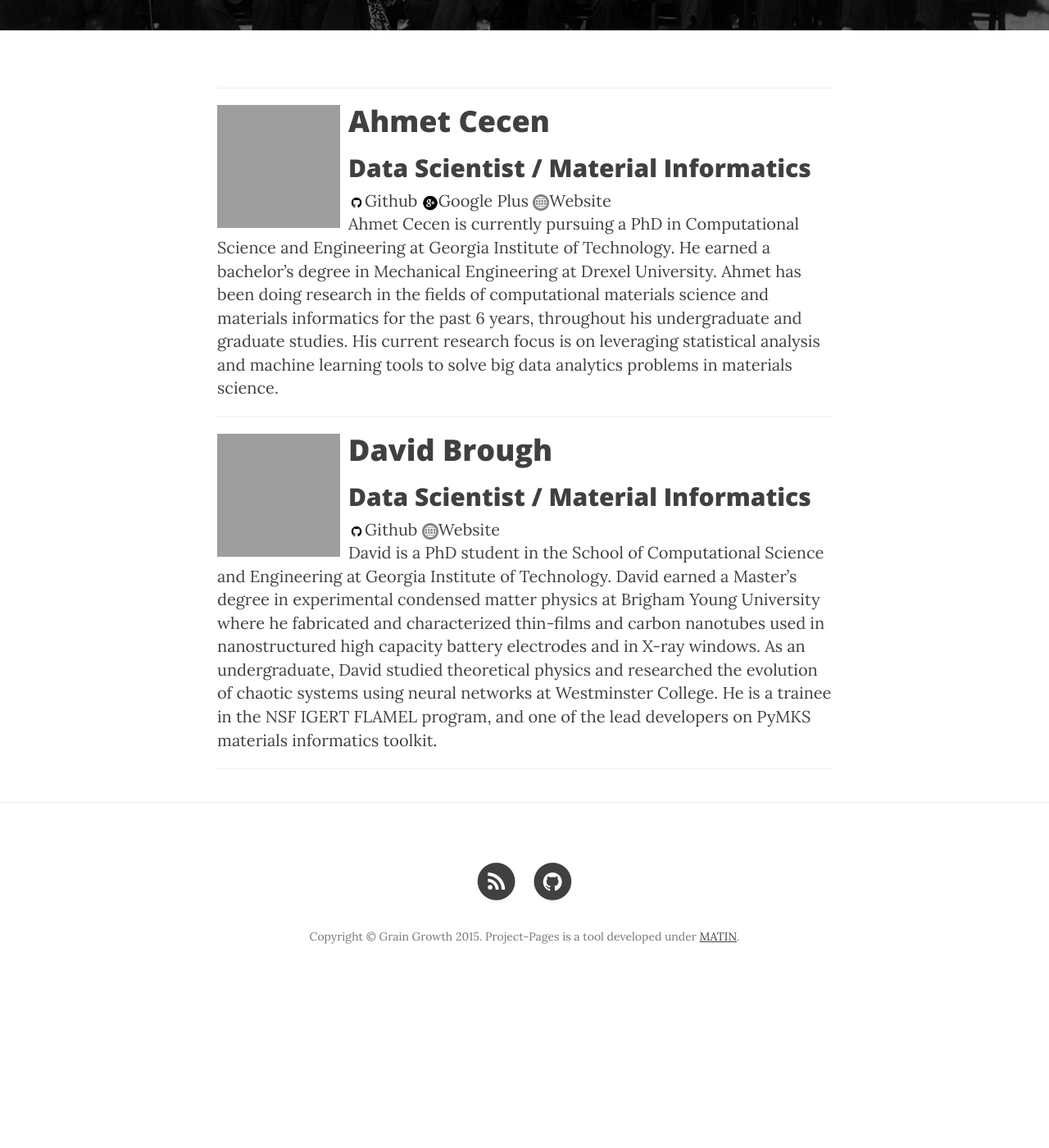
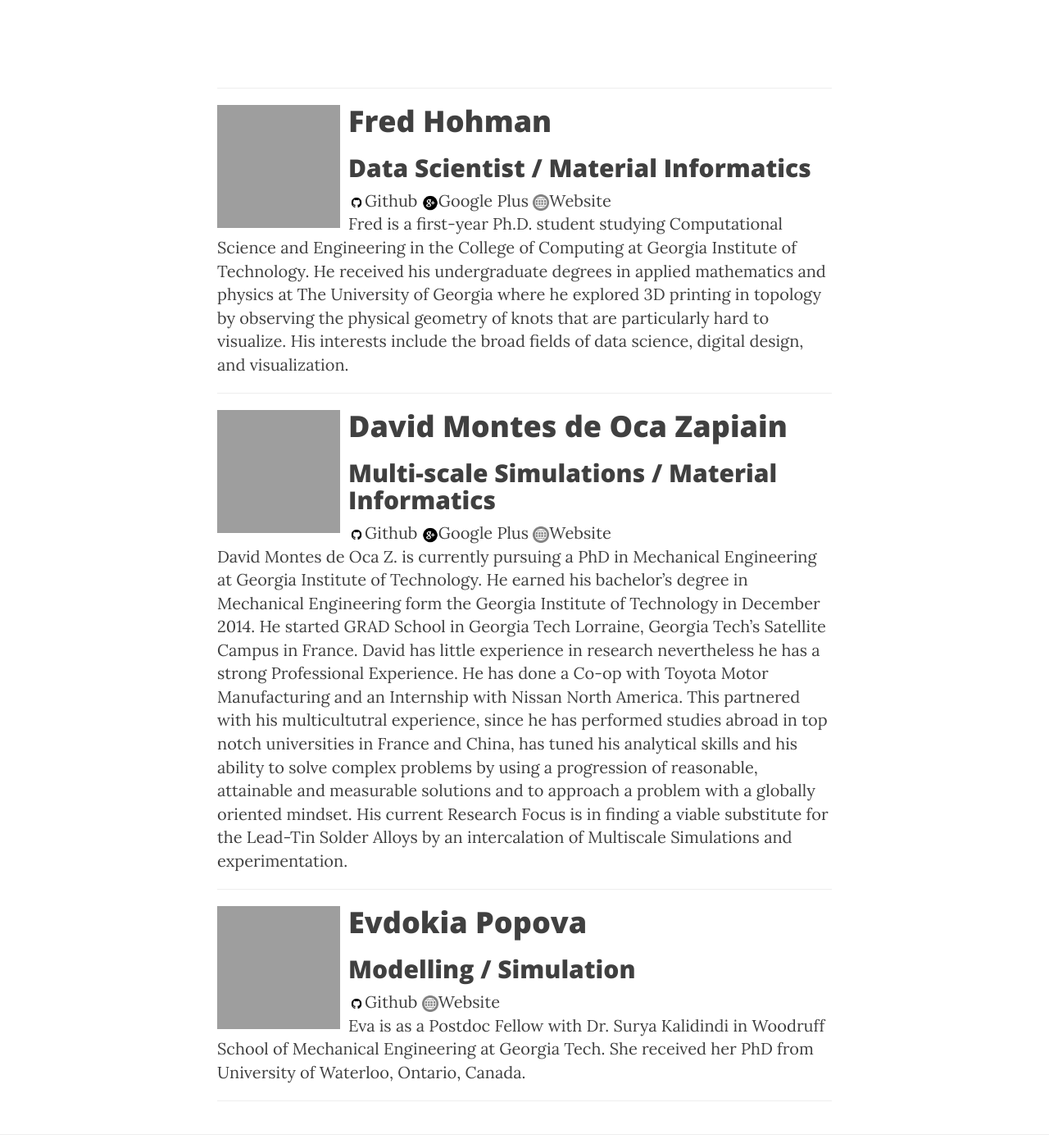
Before and after one commit to Materials-Informatics-Class-Fall2015/MIC-grain-growth, a Jekyll site: the page built from members.html, in a window 1280 px wide and 1400 px high, scrolled down 419 px. Shown: the whole window at 82% size. Built offline with Jekyll 4.4.1, drawn with Linux system fonts in a browser that asks for light colours; nearby versions of some CDN libraries; before the commit the page ends 1637 px from its top, so only the background shows below that; grey boxes are pictures that could not be loaded.

Commit message:
Restore old content

```diff
--- a/_data/members.yml
+++ b/_data/members.yml
@@ -1,16 +1,24 @@
 # Members
 
-- name: Ahmet Cecen
+- name: Fred Hohman
   role: Data Scientist / Material Informatics
-  img: https://avatars1.githubusercontent.com/u/7231251?v=3&s=460
-  github: ahmetcecen
-  gplus: https://plus.google.com/+AhmetCecen-GPlus
-  bio: Ahmet Cecen is currently pursuing a PhD in Computational Science and Engineering at Georgia Institute of Technology.  He earned a bachelor’s degree in Mechanical Engineering at Drexel University. Ahmet has been doing research in the fields of computational materials science and materials informatics for the past 6 years, throughout his undergraduate and graduate studies. His current research focus is on leveraging statistical analysis and machine learning tools to solve big data analytics problems in materials science.
-  url: http://ahmetcecen.github.io/
+  img: https://avatars0.githubusercontent.com/u/5741691?v=3&s=460
+  github: fredhohman
+  gplus: https://plus.google.com/u/0/+FredHohman/posts
+  bio: "Fred is a first-year Ph.D. student studying Computational Science and Engineering in the College of Computing at Georgia Institute of Technology. He received his undergraduate degrees in applied mathematics and physics at The University of Georgia where he explored 3D printing in topology by observing the physical geometry of knots that are particularly hard to visualize. His interests include the broad fields of data science, digital design, and visualization."
+  url: http://www.fredhohman.com
 
-- name: David Brough
-  role: Data Scientist / Material Informatics
-  img: https://avatars0.githubusercontent.com/u/4368625?v=3&s=460
-  github: davidbrough1
-  bio: David is a PhD student in the School of Computational Science and Engineering at Georgia Institute of Technology. David earned a Master’s degree in experimental condensed matter physics at Brigham Young University where he fabricated and characterized thin-films and carbon nanotubes used in nanostructured high capacity battery electrodes and in X-ray windows. As an undergraduate, David studied theoretical physics and researched the evolution of chaotic systems using neural networks at Westminster College. He is a trainee in the NSF IGERT FLAMEL program, and one of the lead developers on PyMKS materials informatics toolkit.
-  url: http://davidbrough.net
+- name: David Montes de Oca Zapiain
+  role: Multi-scale Simulations / Material Informatics
+  img: https://avatars0.githubusercontent.com/u/12492589?v=3&s=460
+  github: dmontesdocaz
+  gplus: https://plus.google.com/115047182734362719711/posts
+  bio: "David Montes de Oca Z. is currently pursuing a PhD in Mechanical Engineering at Georgia Institute of Technology. He earned his bachelor’s degree in Mechanical Engineering form the Georgia Institute of Technology in December 2014. He started GRAD School in Georgia Tech Lorraine, Georgia Tech’s Satellite Campus in France. David has little experience in research nevertheless he has a strong Professional Experience. He has done a Co-op with Toyota Motor Manufacturing and an Internship with Nissan North America. This partnered with his multicultutral experience, since he has performed studies abroad in top notch universities in France and China, has tuned his analytical skills and his ability to solve complex problems by using a progression of reasonable, attainable and measurable solutions and to approach a problem with a globally oriented mindset. His current Research Focus is in finding a viable substitute for the Lead-Tin Solder Alloys by an intercalation of Multiscale Simulations and experimentation."
+  url: http://mined.gatech.edu/members/David-MontesdeOca-Zapiain/
+
+- name: Evdokia Popova
+  role: Modelling / Simulation
+  img: https://avatars0.githubusercontent.com/u/11926298?v=3&s=460
+  github: epopova
+  bio: "Eva is as a Postdoc Fellow with Dr. Surya Kalidindi in Woodruff School of Mechanical Engineering at Georgia Tech. She received her PhD from University of Waterloo, Ontario, Canada."
+  url: http://mined.gatech.edu/members/Eva/
--- a/about.html
+++ b/about.html
@@ -2,7 +2,15 @@
 layout: page
 title: "About"
 description: "Why use Project Pages?"
-header-img: "img/home-bg.jpg"
+header-img: "img/grain-growth.png"
 ---
 
-Project Pages is a research blog tool that allows you to quickly show your latest results to an advisor, collaborators or your mom.
+	The purpose of our project is to obtain a surrogate model for the micrsoctruture evolution problem during grain growth for Kinetic Monte Carlo Model. Kinetic Monte Carlo is one of the most commonly used models to simulate grain growth, if you want to know more about Kinetic Monte Carlo please click [here](http://spparks.sandia.gov/). An open-source simulator SPPARKS will be used for grain growth simulations.
+
+       The goal of the project is to be able to predict with sufficient accuracy the process history necessary to obtain a desired grain size based on an initial microstructure in a computationally and timely efficient manner.
+
+        The relevance of this project is based on the fact that the grain size of the finished part is extremely important since it defines a great variety of properties like yield stength.
+
+         This surrogate model will hopefully aid designers in obtaining an efficient tool that they can use as part of their design process since they can effectively define a process for a desired final grain size.
+
+         The development of this model will be done by employing the tools learned during the ME8883 Class. Observe the progress of our project by reading our posts.
```
Also changed, not shown: _posts/2015-08-26-introduction.md (added, +18 -0 lines), _posts/2015-08-29-microstructure-generation-using-dream-3d.md (added, +63 -0 lines), README.md, _drafts/2015-01-01-New-Post.markdown (renamed from _posts/2015-01-01-New-Post.markdown), _drafts/2015-01-01-New-Slide.markdown (renamed from _posts/2015-01-01-New-Slide.markdown), img/Logo_Fairy_Tail_right.png (deleted), img/blogpostimages/bp1/image1.jpg (added), img/blogpostimages/bp1/image2.jpg (added), img/blogpostimages/bp1/image3.jpg (added), img/blogpostimages/bp1/image4.jpg (added), img/blogpostimages/bp1/image5.jpg (added), img/blogpostimages/bp1/image6.jpg (added), img/blogpostimages/bp1/image7.jpg (added), img/blogpostimages/bp1/image8.jpg (added), 2 more files, 2 other files.
